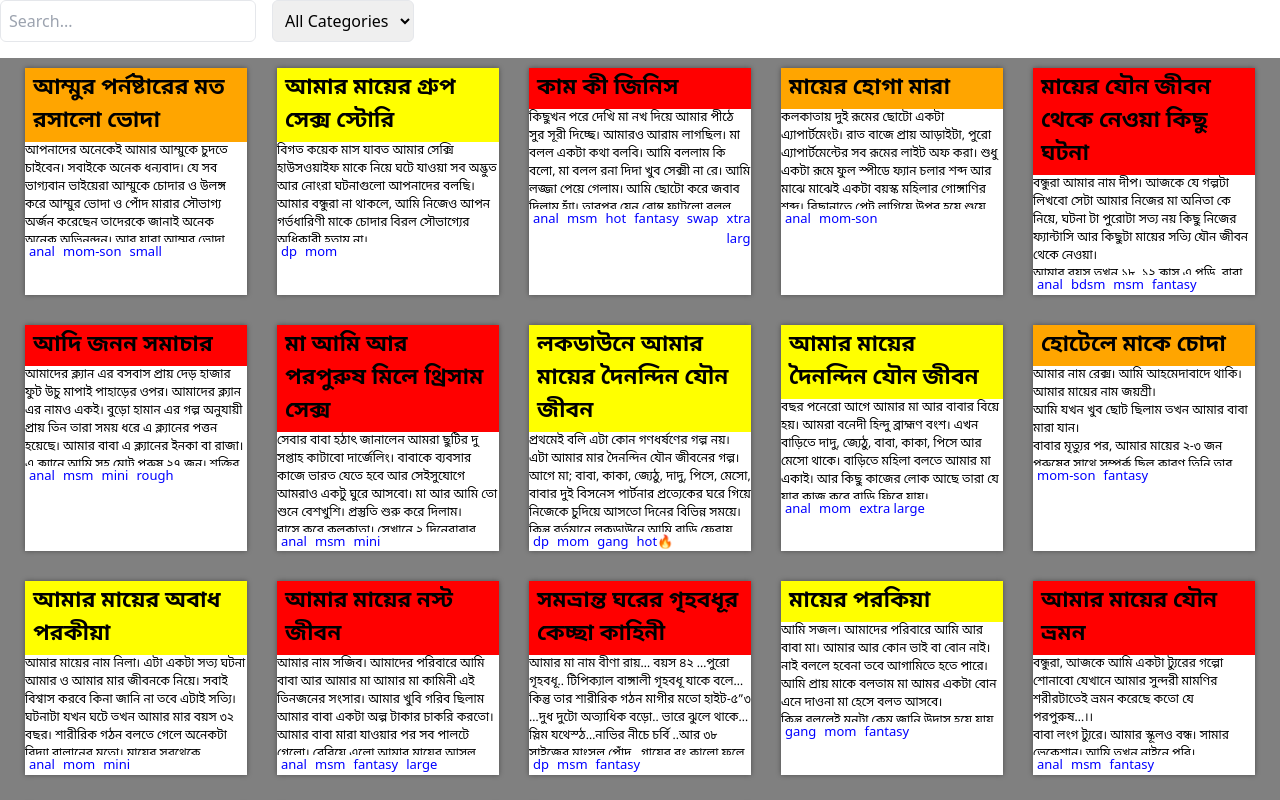
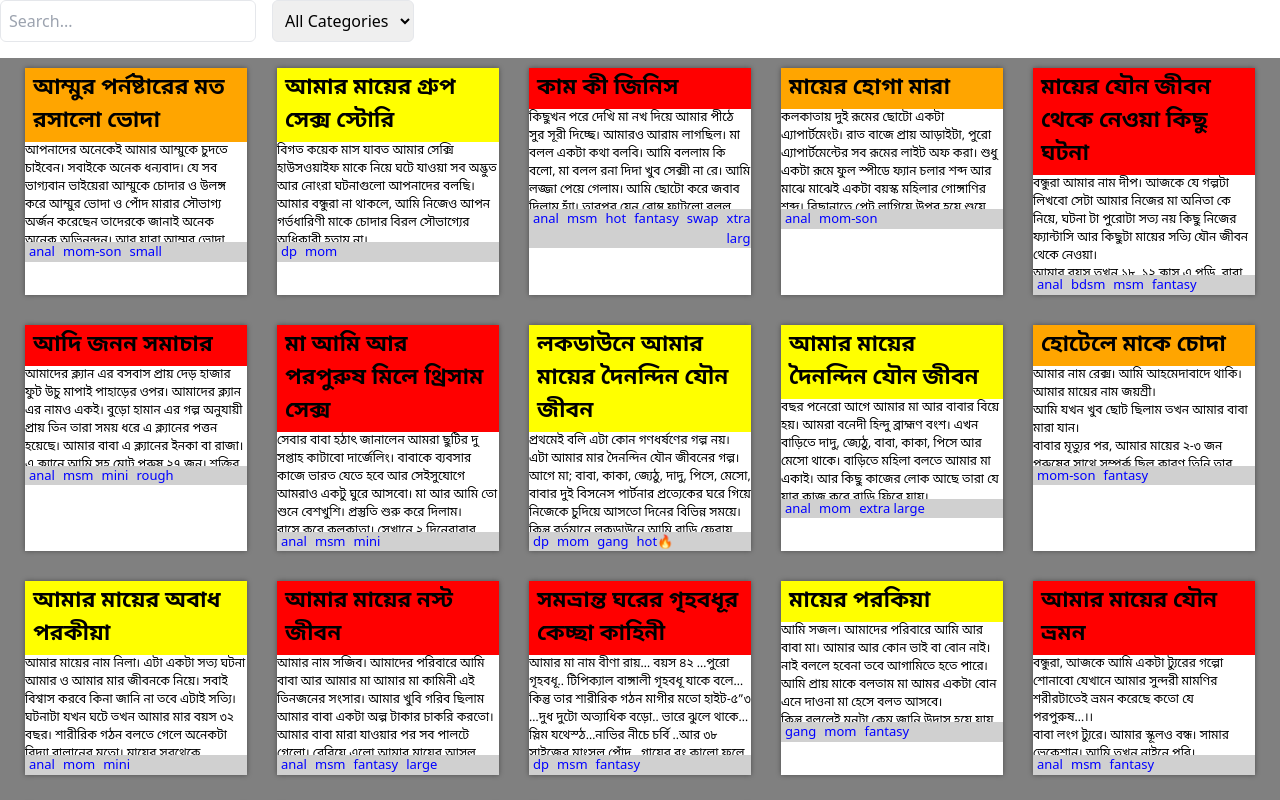
Before and after one commit to laboo25/cti, a React (Vite) app: page / in a window 1280 px wide. Shown: the top 800 px of the page. Built offline with nearby package versions, Linux system fonts and the light colour scheme.

Commit message:
Update Home.jsx

```diff
--- a/src/Components/Home/Home.jsx
+++ b/src/Components/Home/Home.jsx
@@ -89,7 +89,7 @@ const Home = () => {
             <p className="w-full h-[100px] font-noto text-[12px] overflow-hidden">
               {item.description }
             </p>
-            <ul className="list-none p-0 m-0 flex">
+            <ul className="list-none p-0 m-0 flex bg-[#d0d0d0]">
               {item.catagory.map((category, index) => (
                 <li key={index} className="mx-1 text-[13px] text-[blue]">
                   {category}
```
